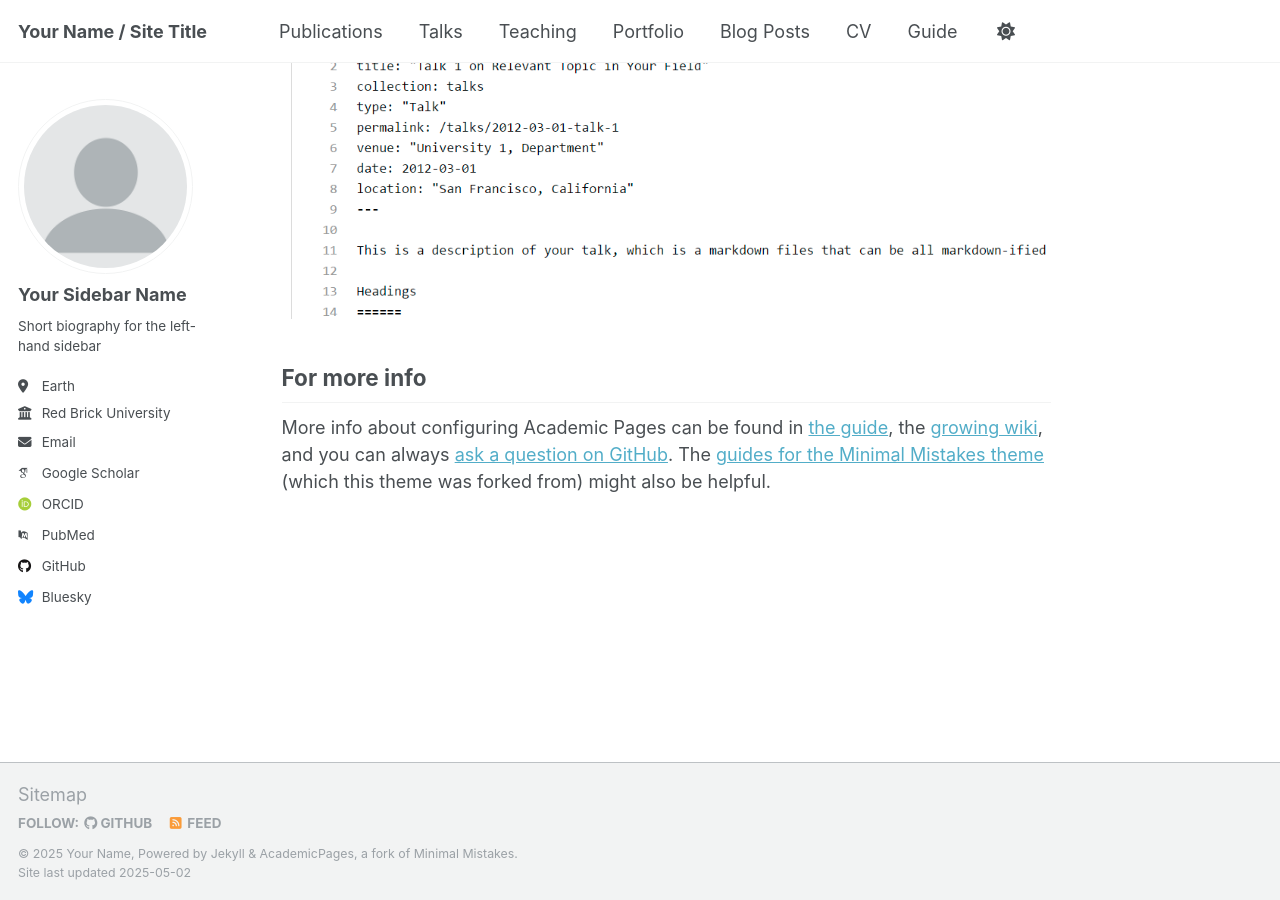
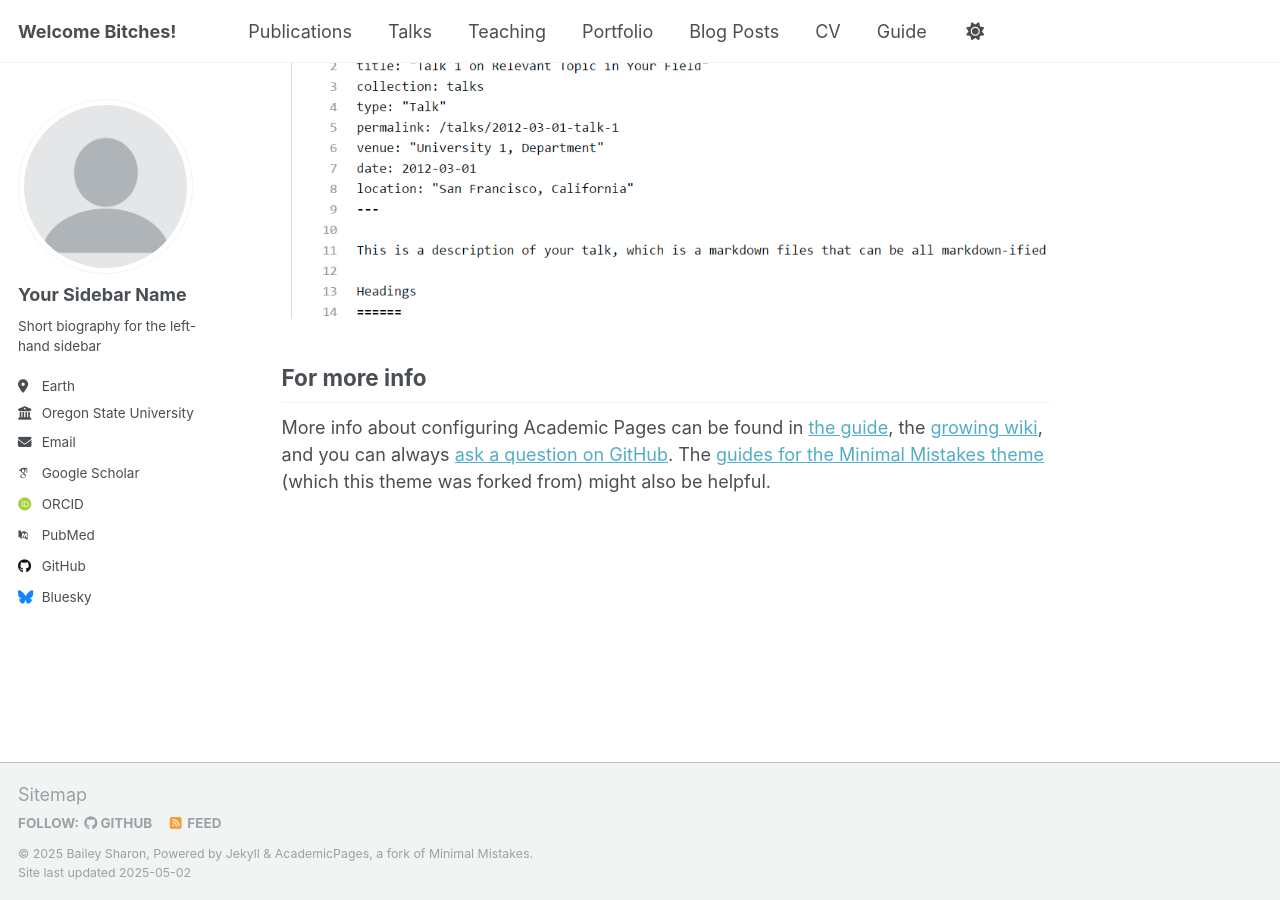
Before and after one commit to bsharon0723/bsharon0723.github.io, a Jekyll site: the page built from _pages/about.md, in a window 1280 px wide and 900 px high, scrolled down 2636 px. Built offline with Jekyll 4.4.1, drawn with Linux system fonts in a browser that asks for light colours; some web fonts are replaced.

Commit message:
Update _config.yml

```diff
--- a/_config.yml
+++ b/_config.yml
@@ -9,9 +9,9 @@
 # Basic Site Settings
 locale                   : "en-US"
 site_theme               : "default"
-title                    : "Your Name / Site Title"
+title                    : "Welcome Bitches!"
 title_separator          : "-"
-name                     : &name "Your Name"
+name                     : &name "Bailey Sharon"
 description              : &description "personal description"
 url                      : https://academicpages.github.io # the base hostname & protocol for your site e.g. "https://[your GitHub username].github.io" or if you already have some other page hosted on Github then use "https://[your GitHub username].github.io/[Your Repo Name]"
 baseurl                  : "" # the subpath of your site, e.g. "/blog"
@@ -27,7 +27,7 @@ author:
   pronouns         : # example: "she/her"
   bio              : "Short biography for the left-hand sidebar"
   location         : "Earth"
-  employer         : "Red Brick University"
+  employer         : "Oregon State University"
   uri              : # URL
   email            : "none@example.org"
 
```
